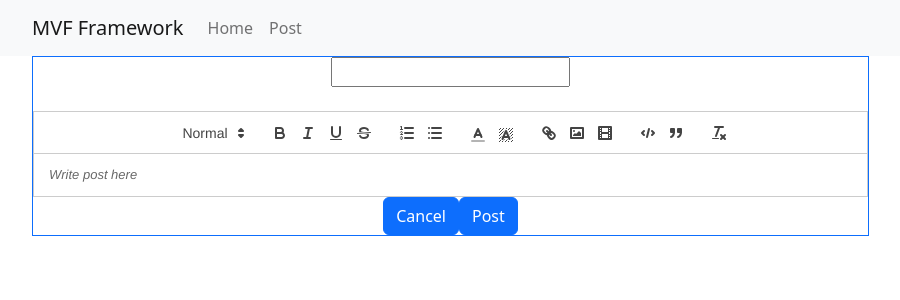
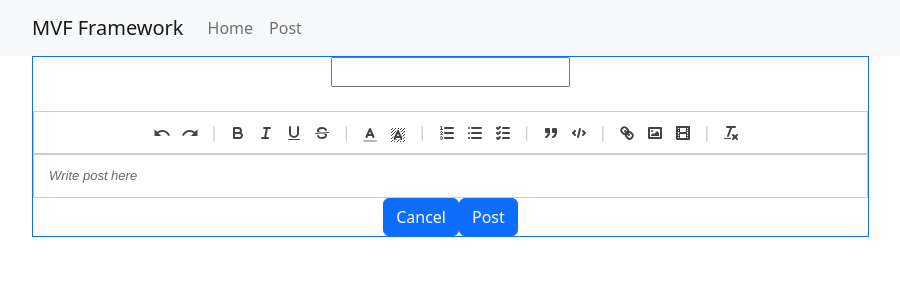
Before and after one commit to patatoes1235/hackillinois2023, a React (Create React App) app in the folder mvf/: page / in a window 1280 px wide. Shown: the top 300 px of the page, without its empty margins (50-950 px from the left). Built offline with nearby package versions, Linux system fonts and the light colour scheme.

Commit message:
Add custom toolbar

```diff
--- a/mvf/public/index.html
+++ b/mvf/public/index.html
@@ -3,6 +3,7 @@
   <head>
     <meta charset="utf-8" />
     <link rel="icon" href="%PUBLIC_URL%/favicon.ico" />
+	<link href="https://fonts.googleapis.com/icon?family=Material+Icons" rel="stylesheet">
     <meta name="viewport" content="width=device-width, initial-scale=1" />
     <meta name="theme-color" content="#000000" />
     <meta
--- a/mvf/src/components/textbox.js
+++ b/mvf/src/components/textbox.js
@@ -1,21 +1,124 @@
-import {useState} from "react";
+import {useState, useEffect, useRef} from "react";
 import ReactQuill from 'react-quill';
-import 'react-quill/dist/quill.snow.css'
-import {Button} from "react-bootstrap";
+import {Button} from 'react-bootstrap';
+import 'react-quill/dist/quill.snow.css';
+import '../textbox.css';
+
+const Icon = ({name}) => {
+	return (
+		<span className="material-icons">
+			{name}
+		</span>
+	);
+};
+const Toolbar = () => {
+	const [expanded, setExpanded] = useState(false);
+	const [showExpand, setShowExpand] = useState(true);
+
+	const toolbarRef = useRef();
+
+	//update toolbar on resize, expand, collapse
+	useEffect(() => {
+		window.addEventListener('resize', updateToolbar);
+		updateToolbar();
+		return () => window.removeEventListener('resize', updateToolbar); //cleanup
+	}, [expanded]);
+
+	//updates button groups based on position and collapse needs
+	const updateToolbar = () => {
+		const groups = toolbarRef.current.children;
+		const xPos = groups[0].getBoundingClientRect().x; //x pos of leftmost elements
+		const yPos = groups[0].getBoundingClientRect().y; //y pos of elements on first line
+
+		let collapseRest = false;
+		for (const group of groups) {
+			//collapse/expand
+			if (collapseRest)
+				group.classList.add('collapsed');
+			else
+				group.classList.remove('collapsed'); //required to determine pos
+
+			if (!expanded && group.getBoundingClientRect().y !== yPos) {
+				group.classList.add('collapsed');
+				collapseRest = true;
+			}
+
+			//hide divider on leftmost children
+			if (group.getBoundingClientRect().x === xPos)
+				group.classList.add('leftmost');
+			else
+				group.classList.remove('leftmost');
+		}
+
+		//remove expand button if not needed
+		setShowExpand(groups[groups.length - 1].getBoundingClientRect().y !== yPos);
+	}
+
+	const undo = () => {
+		//todo
+		//quill.history.undo();
+	}
+
+	const redo = () => {
+		//todo
+		//quill.history.redo();
+	}
+
+	return (
+		<div className="toolbar-container">
+			<div id="toolbar" ref={toolbarRef}>
+			    <span className="ql-formats">
+			      <button className="tooltipped" title="undo" onClick={undo}>
+				      <Icon name="undo" size="18px"/>
+			      </button>
+				     <button className="tooltipped" title="redo" onClick={redo}>
+				      <Icon name="redo" size="18px"/>
+			      </button>
+			    </span>
+				<span className="ql-formats">
+    				<button className="ql-bold tooltipped" title="bold"></button>
+    				<button className="ql-italic tooltipped" title="italic"></button>
+    				<button className="ql-underline tooltipped" title="underline"></button>
+    				<button className="ql-strike tooltipped" title="strikethrough"></button>
+			    </span>
+				<span className="ql-formats">
+    		        <select className="ql-color tooltipped" title="font color"></select>
+    		        <select className="ql-background tooltipped" title="highlight"></select>
+    		    </span>
+				<span className="ql-formats">
+    		        <button className="ql-list tooltipped" value="ordered" title="numbered list"></button>
+    		        <button className="ql-list tooltipped" value="bullet" title="bulleted list"></button>
+    		        <button className="ql-list tooltipped" value="check" title="checklist"></button>
+    		    </span>
+				<span className="ql-formats">
+    		        <button className="ql-blockquote tooltipped" title="blockquote"></button>
+    				<button className="ql-code-block tooltipped" title="insert code block"></button>
+    		    </span>
+				<span className="ql-formats">
+    				<button className="ql-link tooltipped" title="insert link"></button>
+    				<button className="ql-image tooltipped" title="insert image"></button>
+    				<button className="ql-video tooltipped" title="insert video"></button>
+    		    </span>
+				<span className="ql-formats">
+    		        <button className="ql-clean tooltipped" title="remove formatting"></button>
+    		    </span>
+			</div>
+
+			<button className={`expand-button ${!showExpand && 'hidden'}`} onClick={() => setExpanded(!expanded)}>
+				<Icon name={expanded ? 'expand_less' : 'expand_more'} />
+			</button>
+		</div>
+	);
+};
 
 const Textbox = () => {
 	const [title, setTitle] = useState('');
 	const [text, setText] = useState('');
 	const modules = {
-		toolbar: [
-			[{ 'header': [1, 2, 3, false] }],
-			['bold', 'italic', 'underline', 'strike'],
-			[{'list': 'ordered'}, {'list': 'bullet'}],
-			[{'color': []}, {'background': []}],
-			['link', 'image', 'video'],
-			['code-block', 'blockquote'],
-			['clean']
-		],
+		toolbar: {
+			container: '.toolbar-container',
+		},
+		history: {}
 	};
 	const formats = [
 		'header',
@@ -44,6 +147,7 @@ const Textbox = () => {
 			<div className="col w-75 border border-primary justify-content-center">
 				<input type="text" value={title} onChange={(ev) => setTitle(ev.target.value)} />
 				<br/><br/>
+				<Toolbar/>
 				<ReactQuill
 					theme="snow"
 					modules={modules}
--- /dev/null
+++ b/mvf/src/textbox.css
@@ -0,0 +1,69 @@
+/* textbox toolbar styling */
+.material-icons {
+    color: #444444;
+    font-size: 18px;
+}
+.hidden {
+    display: none !important;
+}
+.toolbar-container {
+    position: relative;
+    display: flex;
+    justify-content: center;
+}
+.expand-button {
+    position: absolute;
+    top: 6px;
+    right: 8px;
+}
+.ql-formats {
+    margin-right: 8px !important;
+}
+.ql-formats.collapsed {
+    display: none !important;
+}
+.ql-formats:not(.leftmost)::before {
+    content: '|';
+    padding: 0 8px 0 0;
+    color: #ccc;
+    float: left;
+}
+.ql-picker-label.ql-active,
+.ql-picker-label.ql-active * {
+    color: #444 !important;
+    stroke: #444 !important;
+}
+
+/* tooltips */
+.tooltipped {
+    position: relative;
+}
+.tooltipped:hover::before, .tooltipped:focus::before {
+    content: '';
+    position: absolute;
+    top: -25%;
+    left: 50%;
+    transform: translateX(-50%);
+    display: inline-block;
+    border: .5em solid transparent;
+    border-top-color: black;
+    z-index: 2;
+    overflow: visible;
+    font-size: .85em;
+}
+.tooltipped:hover::after, .tooltipped:focus::after {
+    content: attr(title);
+    position: absolute;
+    bottom: 125%;
+    left: 50%;
+    transform: translateX(-50%);
+    display: inline-block;
+    text-align: center;
+    background-color: black;
+    color: white;
+    padding: .3em;
+    border-radius: .2em;
+    z-index: 2;
+    overflow: visible;
+    font-size: .85em;
+}
```
